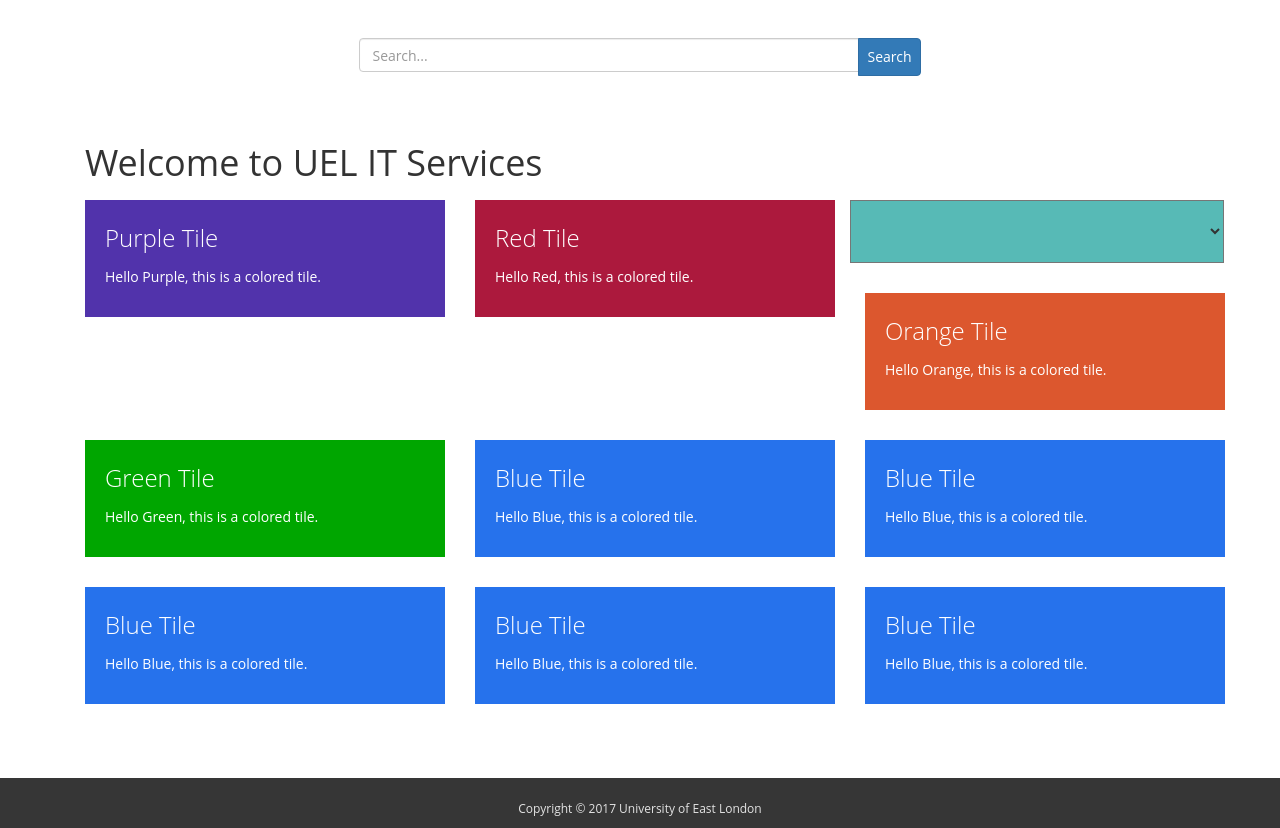
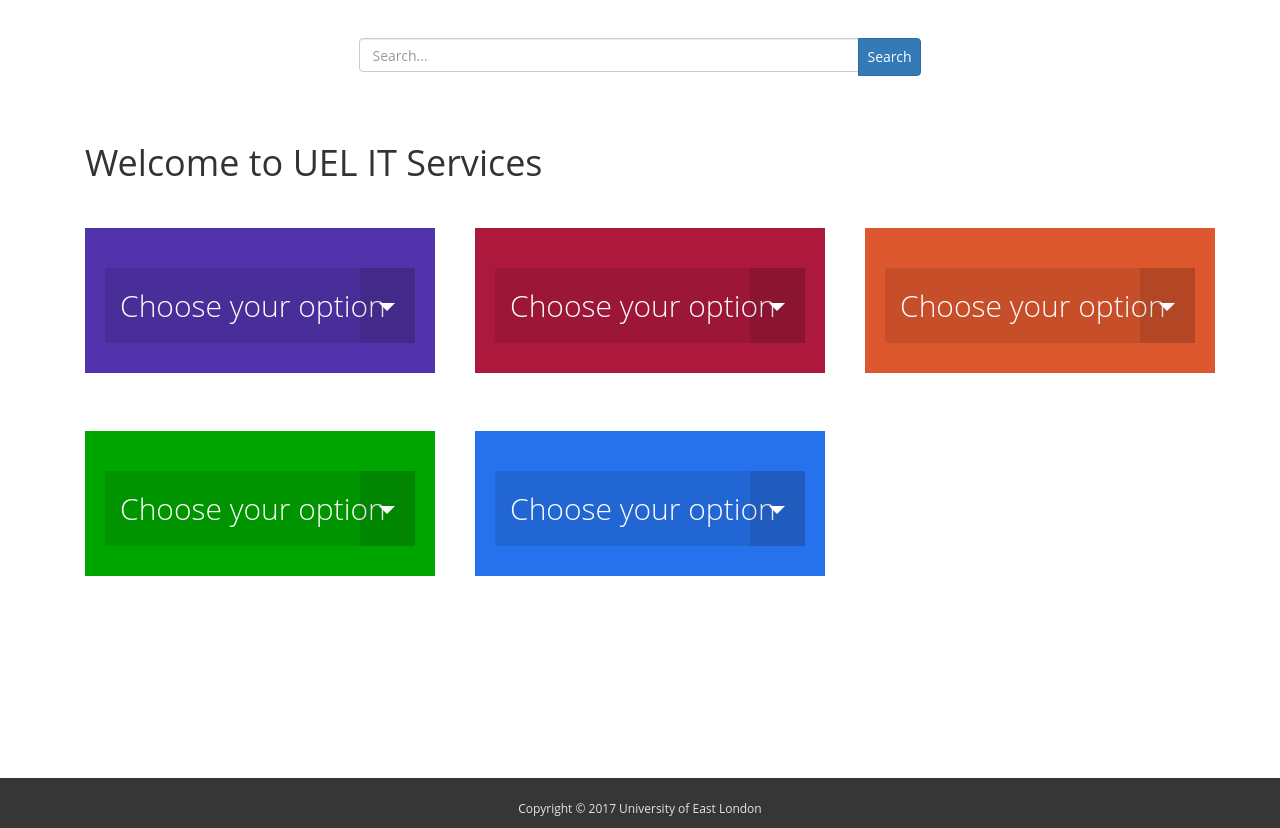
Before and after one commit to mickeyeng/Uni-website, a PHP site: page /home.php in a window 1280 px wide. Shown: the part 157-985 px from the top of the page. Run offline with PHP 8.4, Linux system fonts and the light colour scheme; lists and menus that the app fills with data are empty; some libraries are stand-ins or nearby versions.

Commit message:
Added selector box to home page

```diff
--- a/admin/view-user.php
+++ b/admin/view-user.php
@@ -28,7 +28,7 @@ include "../includes/navbar-dash.inc.php";
         // display all the rows from the table into the form
         while($row = mysqli_fetch_array($result)) {
             echo "<tr>";
-                echo "<td>".$row["id"]."</td>";
+                echo "<td>".$row["ID"]."</td>";
                 echo "<td>".$row["first"]."</td>";
                 echo "<td>".$row["last"]."</td>";
                 echo "<td>".$row["email"]."</td>";
--- a/css/style-mickey.css
+++ b/css/style-mickey.css
@@ -42,7 +42,7 @@ margin: 20px 0 10px;
     border-radius: 0px;
  }
 
-select {
+/*select {
     width: 100%;
     display: inline-block;
     box-sizing: border-box;
@@ -50,9 +50,21 @@ select {
     padding: 20px;
     margin-bottom: 30px;
     width: 32%;
-}
+}*/
 
 
+
+
+
+.selectpicker {
+    width: 100%;
+    display: inline-block;
+    box-sizing: border-box;
+    background: #57bab6;
+    padding: 20px;
+    margin-bottom: 30px;
+    height: 100px;
+}
 
 .form1 {
     padding-top: 50px;
@@ -83,3 +95,71 @@ select {
   padding: px;
   width: auto;
 }
+
+
+
+
+
+
+
+
+
+
+.dropdown {
+  max-width: 350px;
+  margin: 2em auto;
+  background: #2980b9;
+}
+
+.dropdown-title {
+  position: relative;
+  background: rgba(0, 0, 0, 0.1);
+  padding: .5em;
+  font-weight: 100;
+  color: #fff;
+  cursor: pointer;
+}
+
+.dropdown-title:before {
+  position: absolute;
+  right: 0;
+  top: 0;
+  bottom: 0;
+  content: "";
+  background: rgba(0, 0, 0, 0.1);
+  width: 55px;
+  height: 100%;
+  -webkit-transition: .4s .3s;
+  -moz-transition: .4s .3s;
+  transition: .4s .3s;
+}
+
+.dropdown-title:after {
+  position: absolute;
+  top: 10px;
+  bottom: 0;
+  right: 20px;
+  margin: auto;
+  content: "";
+  width: 0;
+  height: 0;
+  border-top: 8px solid #fff;
+  border-right: 8px solid transparent;
+  border-bottom: 8px solid transparent;
+  border-left: 8px solid transparent;
+}
+
+.dropdown-list {
+  display: none;
+  list-style: none;
+  padding: .9em;
+  color: #fff;
+  font-weight: 100;
+  cursor: pointer;
+}
+
+.dropdown-list:hover { background: rgba(0, 0, 0, 0.2); }
+
+.dropdown-list:nth-child(odd) { background: rgba(0, 0, 0, 0.1); }
+
+.dropdown-list:nth-child(odd):hover { background: rgba(0, 0, 0, 0.2); }
--- a/db_handler.php
+++ b/db_handler.php
@@ -1,6 +1,6 @@
 <?php
 
-$conn = mysqli_connect('localhost', 'root', '', 'uel');
+$conn = mysqli_connect('localhost', 'root', '', 'UEL');
 
 
 if (!$conn) {
--- a/home.php
+++ b/home.php
@@ -8,6 +8,8 @@
 		<link rel="stylesheet" href="css/style.css?<?php echo time(); ?> /">
 		<link rel="stylesheet" href="css/style-mickey.css?<?php echo time(); ?> /">
 		<link rel="stylesheet" href="css/tile.css?<?php echo time(); ?> /">
+		<script src="https://ajax.googleapis.com/ajax/libs/jquery/3.2.1/jquery.min.js"></script>
+
 		<title>Home</title>
 	</head>
 	<body>
--- a/includes/header.php
+++ b/includes/header.php
@@ -8,5 +8,7 @@
 		<link rel="stylesheet" href="../css/style-mickey.css?<?php echo time(); ?> /">
 		<link rel="stylesheet" href="../css/tile.css?<?php echo time(); ?> /">
 		<link rel="stylesheet" href="../css/sb-admin.css?<?php echo time(); ?> /">
+		<script src="https://ajax.googleapis.com/ajax/libs/jquery/3.2.1/jquery.min.js"></script>
+
 		<title>Home</title>
 	</head>
--- a/includes/main-content.inc.php
+++ b/includes/main-content.inc.php
@@ -20,70 +20,65 @@
 			</div>
 		</div>
 		<div class="row">
-		<select class="selectpicker" data-style="btn-primary"">
-		<button type="button" class="btn dropdown-toggle btn-primary" data-toggle="dropdown" role="button" title="Mustard" aria-expanded="false"><span class="filter-option pull-left">Mustard</span>&nbsp;<span class="bs-caret"><span class="caret"></span></span></button>
-	 <option></option>
-    <option></option>
-    <option></option>
-    <option></option>
-    <option></option>
-    </select>
 			<div class="col-sm-4">
-				<div class="tile purple">
-					<h3 class="title">Purple Tile</h3>
-					<p>Hello Purple, this is a colored tile.</p>
-				</div>
+				<ul class="dropdown trigger tile purple">
+					<h2 class="dropdown-title">Choose your option</h2>
+
+					<li class="dropdown-list list">jQuery Plugins</li>
+					<li class="dropdown-list list">Google.com</li>
+					<li class="dropdown-list list">Youtube.com</li>
+					<li class="dropdown-list list"><a href="http://www.jqueryscript.net/tags.php?/Facebook/">Facebook</a>.com</li>
+				</ul>
 			</div>
 			<div class="col-sm-4">
-				<div class="tile red">
-					<h3 class="title">Red Tile</h3>
-					<p>Hello Red, this is a colored tile.</p>
-				</div>
+				<ul class="dropdown trigger tile red">
+					<h2 class="dropdown-title">Choose your option</h2>
+					<li class="dropdown-list list">jQuery Plugins</li>
+					<li class="dropdown-list list">Google.com</li>
+					<li class="dropdown-list list">Youtube.com</li>
+					<li class="dropdown-list list"><a href="http://www.jqueryscript.net/tags.php?/Facebook/">Facebook</a>.com</li>
+				</ul>
 			</div>
 			<div class="col-sm-4">
-				<div class="tile orange">
-					<h3 class="title">Orange Tile</h3>
-					<p>Hello Orange, this is a colored tile.</p>
-				</div>
-			</div>
-		</div>
-		<div class="row">
-			<div class="col-sm-4">
-				<div class="tile green">
-					<h3 class="title">Green Tile</h3>
-					<p>Hello Green, this is a colored tile.</p>
-				</div>
+				<ul class="dropdown trigger tile orange">
+					<h2 class="dropdown-title">Choose your option</h2>
+					<li class="dropdown-list list">jQuery Plugins</li>
+					<li class="dropdown-list list">Google.com</li>
+					<li class="dropdown-list list">Youtube.com</li>
+					<li class="dropdown-list list"><a href="http://www.jqueryscript.net/tags.php?/Facebook/">Facebook</a>.com</li>
+				</ul>
 			</div>
 			<div class="col-sm-4">
-				<div class="tile blue">
-					<h3 class="title">Blue Tile</h3>
-					<p>Hello Blue, this is a colored tile.</p>
-				</div>
+				<ul class="dropdown trigger tile green">
+					<h2 class="dropdown-title">Choose your option</h2>
+					<li class="dropdown-list list">jQuery Plugins</li>
+					<li class="dropdown-list list">Google.com</li>
+					<li class="dropdown-list list">Youtube.com</li>
+					<li class="dropdown-list list"><a href="http://www.jqueryscript.net/tags.php?/Facebook/">Facebook</a>.com</li>
+				</ul>
 			</div>
 			<div class="col-sm-4">
-				<div class="tile blue">
-					<h3 class="title">Blue Tile</h3>
-					<p>Hello Blue, this is a colored tile.</p>
-				</div>
+				<ul class="dropdown trigger tile blue">
+					<h2 class="dropdown-title">Choose your option</h2>
+					<li class="dropdown-list list">jQuery Plugins</li>
+					<li class="dropdown-list list">Google.com</li>
+					<li class="dropdown-list list">Youtube.com</li>
+					<li class="dropdown-list list"><a href="http://www.jqueryscript.net/tags.php?/Facebook/">Facebook</a>.com</li>
+				</ul>
 			</div>
-			<div class="col-sm-4">
-				<div class="tile blue">
-					<h3 class="title">Blue Tile</h3>
-					<p>Hello Blue, this is a colored tile.</p>
-				</div>
-			</div>
-			<div class="col-sm-4">
-				<div class="tile blue">
-					<h3 class="title">Blue Tile</h3>
-					<p>Hello Blue, this is a colored tile.</p>
-				</div>
-			</div>
-			<div class="col-sm-4">
-				<div class="tile blue">
-					<h3 class="title">Blue Tile</h3>
-					<p>Hello Blue, this is a colored tile.</p>
-				</div>
-			</div>
+
+
 		</div>
 	</div>
 </div>
+
+<script>
+var trigger = '.trigger';
+var list = '.list';
+function toggleIt() {
+$(list).slideToggle(200, 'linear');
+}
+$(trigger).on('click', function () {
+toggleIt();
+});
+</script>
```
Also changed, not shown: view-users.php (deleted).
